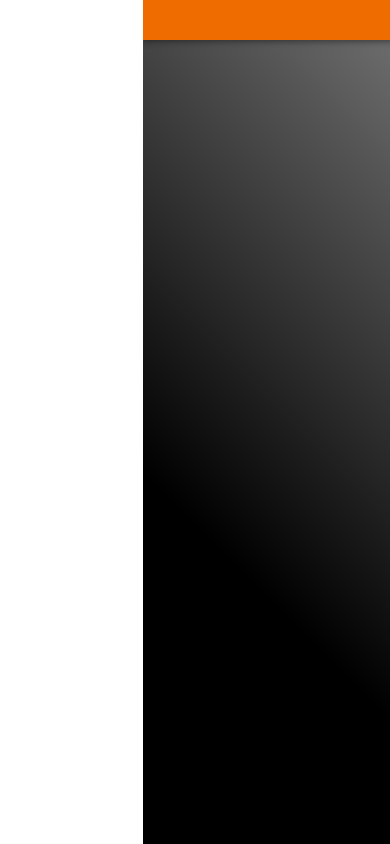
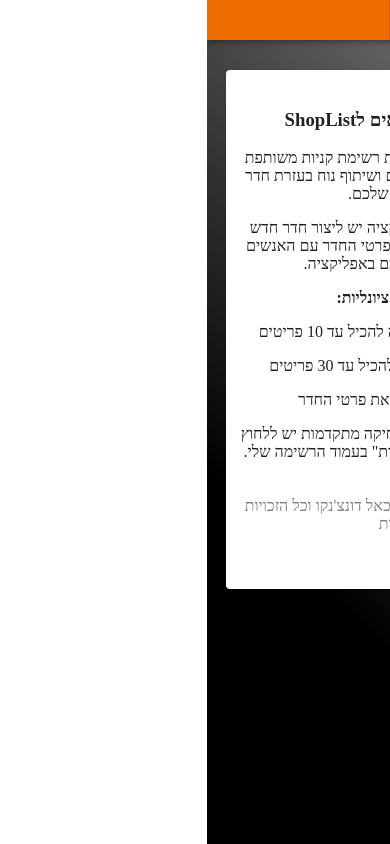
Before and after one commit to michaelDonchenko/shopList-client, a React (Create React App) app: page /about in a window 390 px wide. Built offline with nearby package versions, Linux system fonts and the light colour scheme; no server answers; a web font is replaced by a local one.

Commit message:
added change room details functionallity and about page and loading fixes

```diff
--- a/src/App.js
+++ b/src/App.js
@@ -9,6 +9,8 @@
 import Mylist from './pages/Mylist'
 import Favorites from './pages/Favorites'
 import PrivateRoute from './components/routes/PrivateRoute'
+import RoomDetails from './pages/RoomDetails'
+import About from './pages/About'
 
 const useStyles = makeStyles({
   root: {
@@ -35,9 +37,11 @@
         <Switch>
           <Route path="/login" component={Login} exact />
           <Route path="/create-room" component={CreateRoom} exact />
+          <Route path="/about" component={About} exact />
           <PrivateRoute path="/" component={Main} exact />
           <PrivateRoute path="/my-list" component={Mylist} exact />
           <PrivateRoute path="/favorites" component={Favorites} exact />
+          <PrivateRoute path="/roomDetails" component={RoomDetails} exact />
         </Switch>
       </div>
     </ThemeProvider>
--- a/src/components/AddFromFavorites.js
+++ b/src/components/AddFromFavorites.js
@@ -45,7 +45,7 @@
                     <TableRow>
                       <TableCell align="right">שם המוצר</TableCell>
                       <TableCell align="right">מחיר</TableCell>
-                      <TableCell align="right">סמן</TableCell>
+                      <TableCell align="right"></TableCell>
                     </TableRow>
                   </TableHead>
 
--- a/src/components/NavBar.js
+++ b/src/components/NavBar.js
@@ -72,6 +72,18 @@
                 הרשמה
               </Button>
             </NavLink>
+
+            <NavLink
+              activeStyle={{
+                backgroundColor: '#e65100',
+              }}
+              className={classes.navLink}
+              to="/about"
+            >
+              <Button style={{ fontSize: '16px' }} color="inherit">
+                אודות
+              </Button>
+            </NavLink>
           </>
         )}
 
--- /dev/null
+++ b/src/components/UpdateRoomForm.js
@@ -0,0 +1,177 @@
+import React, { useState } from 'react'
+import { Button, CircularProgress, makeStyles } from '@material-ui/core'
+import { Link } from 'react-router-dom'
+import { updateDetails } from '../controllers/roomControllers'
+import { Alert } from '@material-ui/lab'
+import { useSelector } from 'react-redux'
+
+const useStyles = makeStyles((theme) => ({
+  formBlock: {
+    display: 'flex',
+    flexDirection: 'column',
+    [theme.breakpoints.down('xs')]: { width: '85%' },
+    [theme.breakpoints.up('sm')]: { width: '400px' },
+  },
+  textField: {
+    padding: '7px',
+    margin: '12px 0',
+    borderRadius: '9999em',
+    border: 'none',
+    outline: 'none',
+    fontSize: '16px',
+  },
+  saveButton: {
+    width: '100%',
+    margin: '15px 0',
+    borderRadius: '9999em',
+    backgroundColor: '#ffcc80',
+    color: 'black',
+    fontSize: '16px',
+    '&:hover': {
+      backgroundColor: '#ffcc80',
+    },
+  },
+  button: {
+    width: '100%',
+    margin: '15px 0',
+    borderRadius: '9999em',
+    backgroundColor: '#eeeeee',
+    color: 'black',
+    fontSize: '16px',
+    '&:hover': {
+      backgroundColor: '#eeeeee',
+    },
+  },
+  link: {
+    textDecoration: 'none',
+    margin: 'auto',
+    display: 'inherit',
+    width: '100%',
+  },
+}))
+
+const UpdateRoomForm = () => {
+  const classes = useStyles()
+  const token = useSelector((state) => state.token)
+
+  const [state, setState] = useState({
+    loading: '',
+    error: '',
+    name: '',
+    password: '',
+    passwordConfirm: '',
+    message: '',
+  })
+
+  const { loading, error, name, password, passwordConfirm, message } = state
+
+  const handleChange = (e) => {
+    setState({ ...state, [e.target.name]: e.target.value })
+  }
+
+  const handleUpdate = async (e) => {
+    e.preventDefault()
+    setState({ ...state, loading: true })
+    try {
+      const { data } = await updateDetails(
+        name,
+        password,
+        passwordConfirm,
+        token
+      )
+      setState({
+        ...state,
+        loading: false,
+        message: data,
+        name: '',
+        password: '',
+        passwordConfirm: '',
+      })
+    } catch (error) {
+      setState({ ...state, loading: false, error: error.response.data.error })
+    }
+  }
+
+  return (
+    <div
+      style={{
+        display: 'flex',
+        justifyContent: 'center',
+      }}
+    >
+      <form onSubmit={handleUpdate} className={classes.formBlock}>
+        {loading && (
+          <div style={{ textAlign: 'center', margin: '15px 0' }}>
+            <CircularProgress />
+          </div>
+        )}
+
+        <label htmlFor="fname">שם חדר חדש</label>
+        <input
+          onChange={handleChange}
+          value={name}
+          className={classes.textField}
+          placeholder="האם ברצונך לבחור שם חדר חדש?"
+          type="text"
+          name="name"
+        />
+        <label htmlFor="lname">סיסמה חדשה</label>
+        <input
+          onChange={handleChange}
+          value={password}
+          className={classes.textField}
+          placeholder="האם ברצונך לבחור סיסמה חדשה?"
+          type="password"
+          name="password"
+        />
+        <label htmlFor="lname">בדוק סיסמה</label>
+        <input
+          onChange={handleChange}
+          value={passwordConfirm}
+          className={classes.textField}
+          placeholder="בדוק את הסיסמה שלך"
+          type="password"
+          name="passwordConfirm"
+        />
+
+        {error && (
+          <Alert
+            style={{ margin: '15px 0' }}
+            severity="error"
+            onClose={() => {
+              setState({ ...state, error: false })
+            }}
+          >
+            {<spn style={{ margin: '0 10px' }}>{error}</spn>}
+          </Alert>
+        )}
+        {message && (
+          <Alert
+            style={{ margin: '15px 0' }}
+            severity="success"
+            onClose={() => {
+              setState({ ...state, message: false })
+            }}
+          >
+            {<spn style={{ margin: '0 10px' }}>{message}</spn>}
+          </Alert>
+        )}
+
+        <Button
+          type="submit"
+          className={classes.saveButton}
+          variant="contained"
+        >
+          שמור
+        </Button>
+        <Link className={classes.link} to="/">
+          <Button className={classes.button} variant="contained">
+            חזרה לעמוד הראשי
+          </Button>
+        </Link>
+      </form>
+    </div>
+  )
+}
+
+export default UpdateRoomForm
--- /dev/null
+++ b/src/pages/About.js
@@ -0,0 +1,52 @@
+import { Paper } from '@material-ui/core'
+import React from 'react'
+import { makeStyles } from '@material-ui/core'
+
+const useStyles = makeStyles((theme) => ({
+  root: {
+    display: 'flex',
+    justifyContent: 'center',
+  },
+  paperBlock: {
+    [theme.breakpoints.down('xs')]: { width: '85%' },
+    [theme.breakpoints.up('sm')]: { width: '450px' },
+    textAlign: 'center',
+    marginTop: '30px',
+    minHeight: '400px',
+    padding: '20px 10px',
+  },
+}))
+
+const About = () => {
+  const classes = useStyles()
+  return (
+    <div className={classes.root}>
+      <Paper className={classes.paperBlock}>
+        <h3>שלום וברוכים הבאים לShopList</h3>
+        <p>
+          מטרת האפליקציה היא יצירת רשימת קניות משותפת עם החברים\השותפים שלכם
+          ושיתוף נוח בעזרת חדר משותף רק שלכם.
+        </p>
+        <p>
+          כדי להתחיל שימוש באפליקציה יש ליצור חדר חדש בעמוד ההרשמה. שתפו את פרטי
+          החדר עם האנשים שתרצו להיות אתכם באפליקציה.
+        </p>
+        <p>
+          <strong>מגבלות ופונקציונליות: </strong>
+        </p>
+        <p> 1.רשמית המועדפים יכולה להכיל עד 10 פריטים</p>
+        <p>2.רשימת הקניות יכולה להכיל עד 30 פריטים</p>
+        <p>3.ניתן תמיד לשנות את פרטי החדר</p>
+        <p>
+          כדי לראות פונקציות סימון\מחיקה מתקדמות יש ללחוץ על כפתור ה"אפשרויות
+          נוספות" בעמוד הרשימה שלי.
+        </p>
+        <p style={{ color: 'GrayText', padding: '20px 0' }}>
+          האפליקציה נבנתה על ידי מיכאל דונצ'נקו וכל הזכויות שמורות
+        </p>
+      </Paper>
+    </div>
+  )
+}
+
+export default About
--- a/src/pages/Favorites.js
+++ b/src/pages/Favorites.js
@@ -42,7 +42,7 @@
     margin: '5px',
     width: '200px',
     borderRadius: '9999em',
-    backgroundColor: '#f5f5f5',
+    backgroundColor: '#eeeeee',
     '&:hover': {
       backgroundColor: '#eeeeee',
     },
@@ -57,7 +57,7 @@
     width: '100%',
     margin: '30px 0',
     borderRadius: '9999em',
-    backgroundColor: '#f5f5f5',
+    backgroundColor: '#eeeeee',
     color: 'black',
     fontSize: '16px',
     '&:hover': {
--- a/src/pages/Main.js
+++ b/src/pages/Main.js
@@ -17,7 +17,7 @@
     width: '100%',
     margin: '15px 0',
     borderRadius: '9999em',
-    backgroundColor: '#ffe0b2',
+    backgroundColor: '#ffcc80',
     color: 'black',
     fontSize: '16px',
     '&:hover': {
@@ -28,7 +28,18 @@
     width: '100%',
     margin: '15px 0',
     borderRadius: '9999em',
-    backgroundColor: '#f5f5f5',
+    backgroundColor: '#eeeeee',
+    color: 'black',
+    fontSize: '16px',
+    '&:hover': {
+      backgroundColor: '#eeeeee',
+    },
+  },
+  roomDetailsButton: {
+    width: '100%',
+    margin: '15px 0',
+    borderRadius: '9999em',
+    backgroundColor: '#eeeeee',
     color: 'black',
     fontSize: '16px',
     '&:hover': {
@@ -69,6 +80,12 @@
           <span style={{ marginLeft: '10px' }}>ערוך מוצרים מועדפים</span>
         </Button>
       </Link>
+
+      <Link className={classes.link} to="/roomDetails">
+        <Button className={classes.roomDetailsButton} variant="contained">
+          <span>ערוך פרטי חדר</span>
+        </Button>
+      </Link>
     </div>
   )
 }
--- a/src/pages/Mylist.js
+++ b/src/pages/Mylist.js
@@ -4,6 +4,8 @@
   Checkbox,
   CircularProgress,
   makeStyles,
+  Menu,
+  MenuItem,
   Paper,
   Table,
   TableBody,
@@ -33,7 +35,7 @@
 
 const useStyles = makeStyles({
   root: {
-    maxWidth: '500px',
+    maxWidth: '650px',
     margin: 'auto',
   },
   heading: {
@@ -43,25 +45,35 @@
     flexWrap: 'wrap',
   },
   headingButton: {
-    margin: '5px',
-    width: '200px',
+    margin: '10px 5px',
+    width: '180px',
     borderRadius: '9999em',
-    backgroundColor: 'white',
+    backgroundColor: '#ffcc80',
     '&:hover': {
       backgroundColor: '#ffcc80',
+    },
+  },
+  headingButton2: {
+    margin: '10px 5px',
+    width: '180px',
+    borderRadius: '9999em',
+    backgroundColor: '#eeeeee',
+    '&:hover': {
+      backgroundColor: '#eeeeee',
     },
   },
   tableDiv: {
     maxWidth: '95%',
     margin: 'auto',
     maxHeight: '400px',
+    width: '500px',
     overflowY: 'scroll',
   },
   goBackButton: {
     width: '100%',
     margin: '30px auto',
     borderRadius: '9999em',
-    backgroundColor: '#ffe0b2',
+    backgroundColor: '#ffcc80',
     color: 'black',
     fontSize: '16px',
     '&:hover': {
@@ -81,14 +93,14 @@
     backgroundColor: 'white',
   },
   editIcon: {
-    margin: '0 3px',
+    marginLeft: '5px',
     color: '#8c9eff',
     '&:hover': {
       cursor: 'pointer',
     },
   },
   deleteIcon: {
-    margin: '0 3px',
+    marginRight: '5px',
     color: '#ec407a',
     '&:hover': {
       cursor: 'pointer',
@@ -99,6 +111,16 @@
 const Mylist = () => {
   const classes = useStyles()
   const token = useSelector((state) => state.token)
+
+  const [menu, setMenu] = useState(null)
+
+  const handleMenuOpen = (e) => {
+    setMenu(e.currentTarget)
+  }
+
+  const handleMenuClose = () => {
+    setMenu(null)
+  }
 
   const [state, setState] = useState({
     room: {
@@ -111,10 +133,12 @@
     newItemPrice: '',
     addItemError: '',
     deleteItemError: '',
+    deleteItemLoading: '',
     editItemName: '',
     editItemPrice: '',
     editItemError: '',
     editItemId: '',
+    checkLoading: '',
   })
 
   const [newItemOpen, setNewItemOpen] = useState(false)
@@ -122,11 +146,16 @@
   const [addFromFavorites, setAddFromFavorites] = useState(false)
 
   const handleCheck = async (e) => {
+    setState({ ...state, checkLoading: e.target.id })
     try {
       const { data } = await updateChecked(e.target.id, e.target.checked, token)
-      setState({ ...state, room: data })
+      setState({ ...state, room: data, checkLoading: false })
     } catch (error) {
-      setState({ ...state, error: error.response.data.error })
+      setState({
+        ...state,
+        error: error.response.data.error,
+        checkLoading: false,
+      })
     }
   }
 
@@ -173,10 +202,12 @@
     newItemPrice,
     addItemError,
     deleteItemError,
+    deleteItemLoading,
     editItemName,
     editItemPrice,
     editItemError,
     editItemId,
+    checkLoading,
   } = state
 
   const roomDetails = async () => {
@@ -223,14 +254,14 @@
   }
 
   const handleDeleteItem = async (id, token) => {
-    setState({ ...state, loading: true })
+    setState({ ...state, deleteItemLoading: id })
     try {
       const { data } = await deleteItem(id, token)
-      setState({ ...state, room: data, loading: false })
+      setState({ ...state, room: data, deleteItemLoading: false })
     } catch (error) {
       setState({
         ...state,
-        loading: false,
+        deleteItemLoading: false,
         deleteItemError: error.response.data.error,
       })
     }
@@ -244,7 +275,6 @@
         editItemId,
         editItemName,
         editItemPrice,
-
         token
       )
       setState({ ...state, room: data, loading: false })
@@ -295,10 +325,17 @@
             <FavoriteIcon style={{ color: 'orange', marginRight: '10px' }} />
           }
           onClick={handleAddFavoriteOpen}
-          className={classes.headingButton}
+          className={classes.headingButton2}
           variant="contained"
         >
           מוצר מהמועדפים
+        </Button>
+        <Button
+          onClick={handleMenuOpen}
+          className={classes.headingButton2}
+          variant="contained"
+        >
+          אפשרויות נוספות
         </Button>
       </div>
 
@@ -393,6 +430,9 @@
                             <EditIcon />
                           </Tooltip>
                         </span>
+                        {deleteItemLoading && deleteItemLoading === x._id ? (
+                          <CircularProgress style={{ textAlign: 'center' }} />
+                        ) : (
                           <span
                             onClick={() => handleDeleteItem(x._id, token)}
                             className={classes.deleteIcon}
@@ -401,14 +441,19 @@
                               <DeleteIcon />
                             </Tooltip>
                           </span>
+                        )}
                       </div>
                     </TableCell>
                     <TableCell>
+                      {checkLoading && checkLoading === x._id ? (
+                        <CircularProgress style={{ textAlign: 'center' }} />
+                      ) : (
                         <Checkbox
                           checked={x.checked}
                           onChange={handleCheck}
                           id={x._id}
                         />
+                      )}
                     </TableCell>
                   </TableRow>
                 ))}
@@ -454,6 +499,19 @@
         state={state}
       />
 
+      <Menu
+        id="menu"
+        anchorEl={menu}
+        keepMounted
+        open={Boolean(menu)}
+        onClose={handleMenuClose}
+      >
+        <MenuItem onClick={handleMenuClose}>סמן הכל</MenuItem>
+        <MenuItem onClick={handleMenuClose}>בטל סימונים</MenuItem>
+        <MenuItem onClick={handleMenuClose}>מחק מסומנים</MenuItem>
+        <MenuItem onClick={handleMenuClose}>מחק הכל</MenuItem>
+      </Menu>
+
       <div>
         <Link className={classes.link} to="/">
           <Button className={classes.goBackButton}>חזרה לעמוד הראשי</Button>
--- /dev/null
+++ b/src/pages/RoomDetails.js
@@ -0,0 +1,23 @@
+import React from 'react'
+import { makeStyles } from '@material-ui/core'
+
+import UpdateRoomForm from '../components/UpdateRoomForm'
+
+const useStyles = makeStyles({
+  heading1: {
+    textAlign: 'center',
+    color: '#d3ebd3',
+  },
+})
+
+const RoomDetails = ({ history }) => {
+  const classes = useStyles()
+  return (
+    <div>
+      <h1 className={classes.heading1}>עדכון פרטי החדר</h1>
+      <UpdateRoomForm />
+    </div>
+  )
+}
+
+export default RoomDetails
```
Also changed, not shown: src/controllers/roomControllers.js (+15 -0 lines), 1 other file (tests, documents, lock files or other folders). Lines whose indentation alone changed are shown as unchanged.
